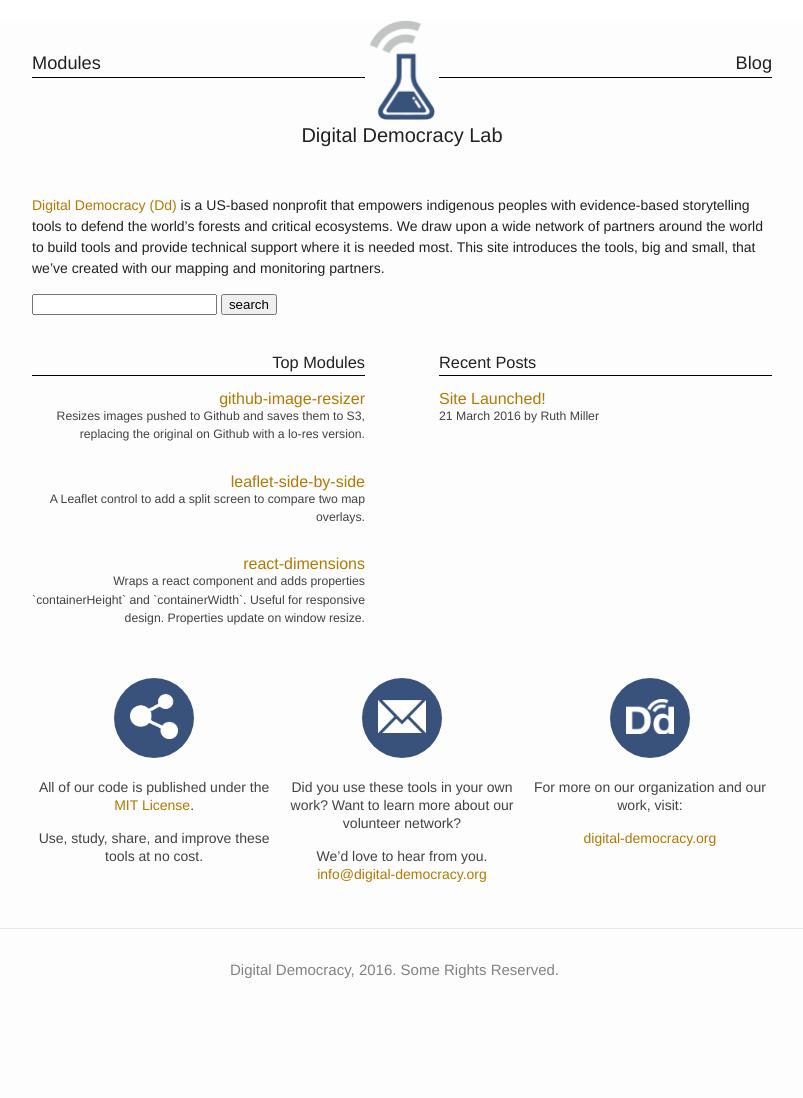
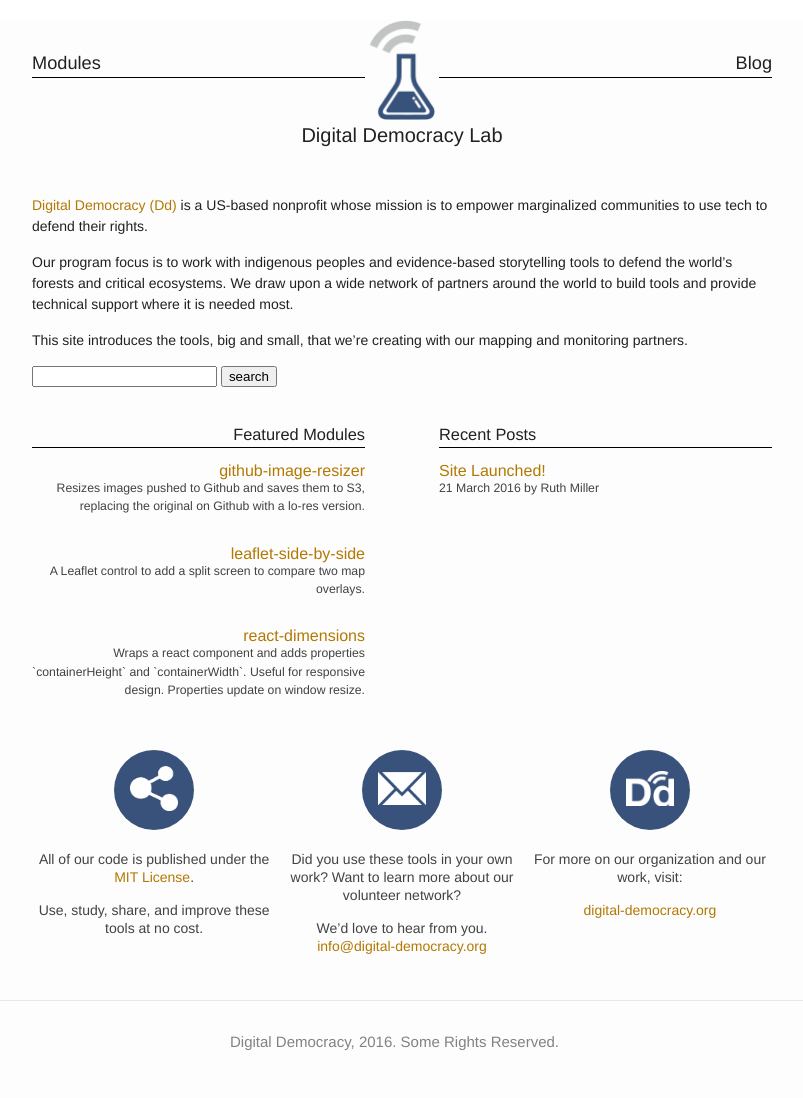
Before and after one commit to digidem/digidem.github.io, a Jekyll site: the page built from index.html, in a window 1280 px wide. Shown: the whole page, without its empty margins (238-1041 px from the left). Built offline with Jekyll 4.4.1, drawn with Linux system fonts in a browser that asks for light colours; nearby versions of some CDN libraries; before the commit the page ends 1026 px from its top, so only the background shows below that.

Commit message:
Update index.html
Revised opening paragraph. Changed "top modules" to "featured modules".

```diff
--- a/index.html
+++ b/index.html
@@ -5,9 +5,11 @@
 <div class="home">
 
 <section>
-	<p>
-		<a href="http://digital-democracy.org">Digital Democracy (Dd)</a> is a US-based nonprofit that empowers indigenous peoples with evidence-based storytelling tools to defend the world’s forests and critical ecosystems. We draw upon a wide network of partners around the world to build tools and provide technical support where it is needed most. This site introduces the tools, big and small, that we’ve created with our mapping and monitoring partners.
-	</p>
+	<p><a href="http://digital-democracy.org">Digital Democracy (Dd)</a> is a US-based nonprofit whose mission is to empower marginalized communities to use tech to defend their rights.</p>
+
+	<p>Our program focus is to work with indigenous peoples and evidence-based storytelling tools to defend the world’s forests and critical ecosystems. We draw upon a wide network of partners around the world to build tools and provide technical support where it is needed most. </p>
+
+	<p>This site introduces the tools, big and small, that we’re creating with our mapping and monitoring partners.	</p>
 </section>
 
 <form action="get" id="site_search">
@@ -23,7 +25,7 @@
 
 <section class="home-content">
 	<div class="width-half left">
-		<h3> Top Modules </h3>
+		<h3> Featured Modules </h3>
 		<ul class="post-list">
 		{% for p in site.pages %}
 		    {% if p.layout == 'module' and p.featured == true %}
```
